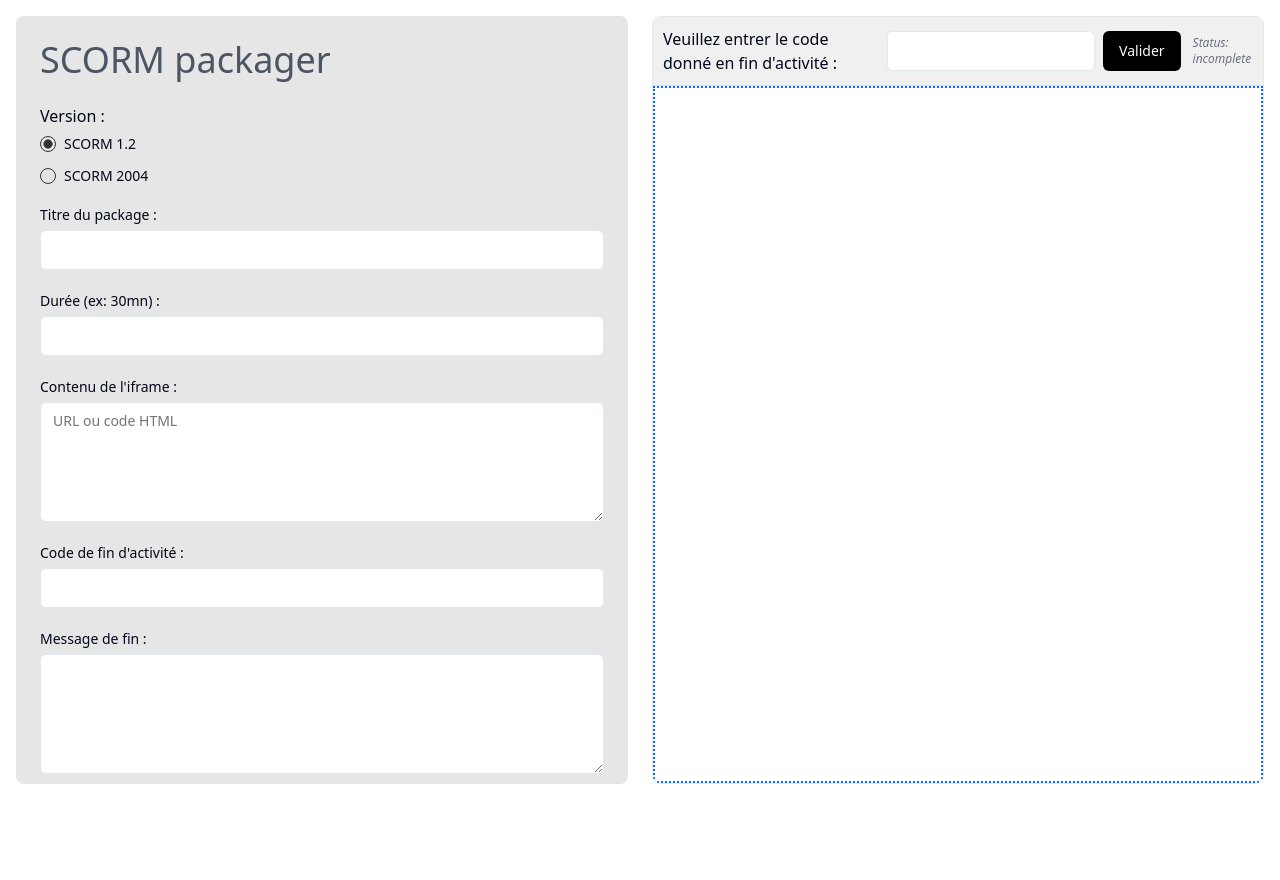
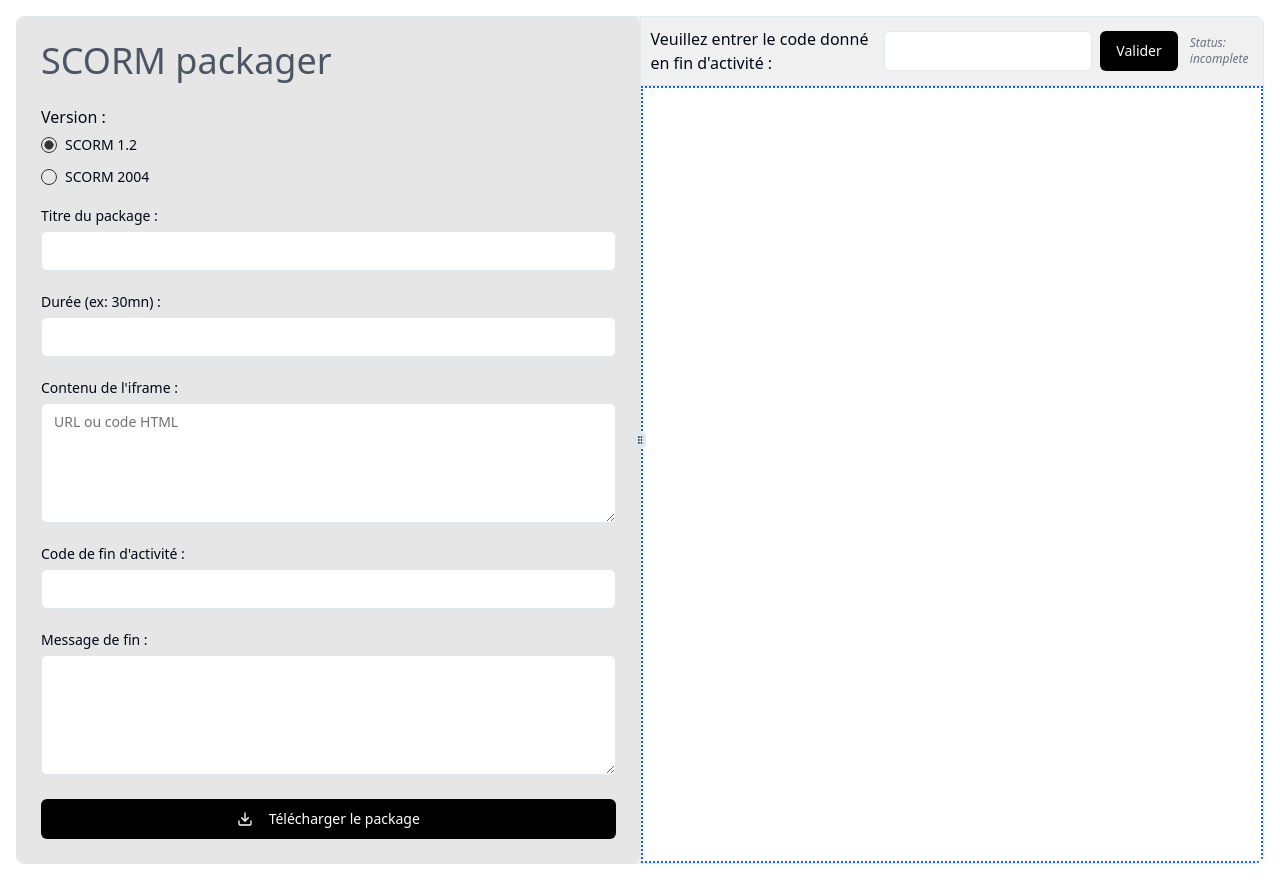
Before and after one commit to realjck/scorm-iframe-packager, a React (Vite) app: page / in a window 1280 px wide. Before the commit the page ends 800 px from the top, so only its background shows below. Built offline with nearby package versions, Linux system fonts and the light colour scheme.

Commit message:
feat: Add resizable sidebar
Implement the ability to resize the left sidebar using a drag handle.

```diff
--- a/src/pages/Index.tsx
+++ b/src/pages/Index.tsx
@@ -5,6 +5,7 @@ import ScormPreview from '@/components/ScormPreview';
 import { ScormFormData } from '@/types/scorm';
 import { generateScormPackage } from '@/utils/scormGenerator';
 import { toast } from '@/hooks/use-toast';
+import { ResizablePanelGroup, ResizablePanel, ResizableHandle } from '@/components/ui/resizable';
 
 const Index = () => {
   const [formData, setFormData] = useState<ScormFormData>({
@@ -63,21 +64,26 @@ const Index = () => {
   return (
     <div className="min-h-screen">
       <div className="container mx-auto p-4">
-        <div className="grid grid-cols-1 md:grid-cols-2 gap-6 h-[calc(100vh-2rem)]">
+        <ResizablePanelGroup
+          direction="horizontal"
+          className="h-[calc(100vh-2rem)] rounded-lg border"
+        >
           {/* Left panel: SCORM Configuration Form */}
-          <div className="bg-gray-100 rounded-lg overflow-auto">
+          <ResizablePanel defaultSize={50} minSize={30} className="bg-gray-100 overflow-auto">
             <ScormForm
               formData={formData}
               onChange={handleFormChange}
               onDownload={handleDownload}
             />
-          </div>
+          </ResizablePanel>
+
+          <ResizableHandle withHandle className="bg-gray-200 hover:bg-gray-300 transition-colors" />
 
           {/* Right panel: Live Preview */}
-          <div className="bg-white rounded-lg border border-gray-200 overflow-hidden">
+          <ResizablePanel defaultSize={50} minSize={30} className="bg-white">
             <ScormPreview formData={formData} />
-          </div>
-        </div>
+          </ResizablePanel>
+        </ResizablePanelGroup>
       </div>
     </div>
   );
```
